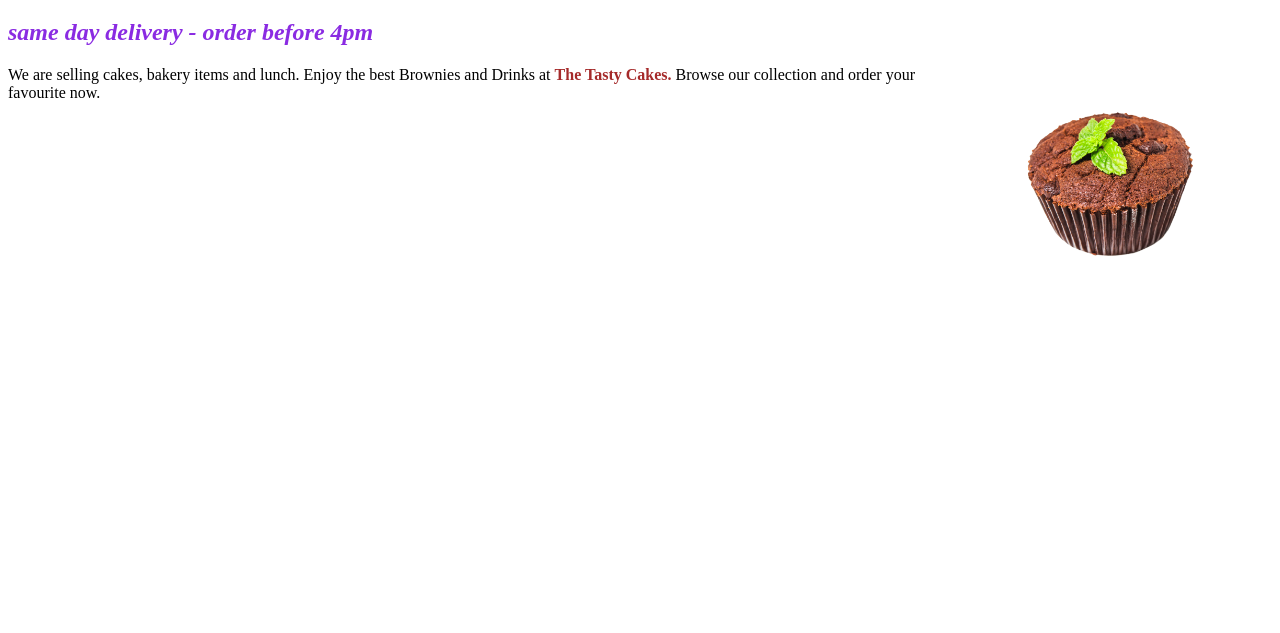
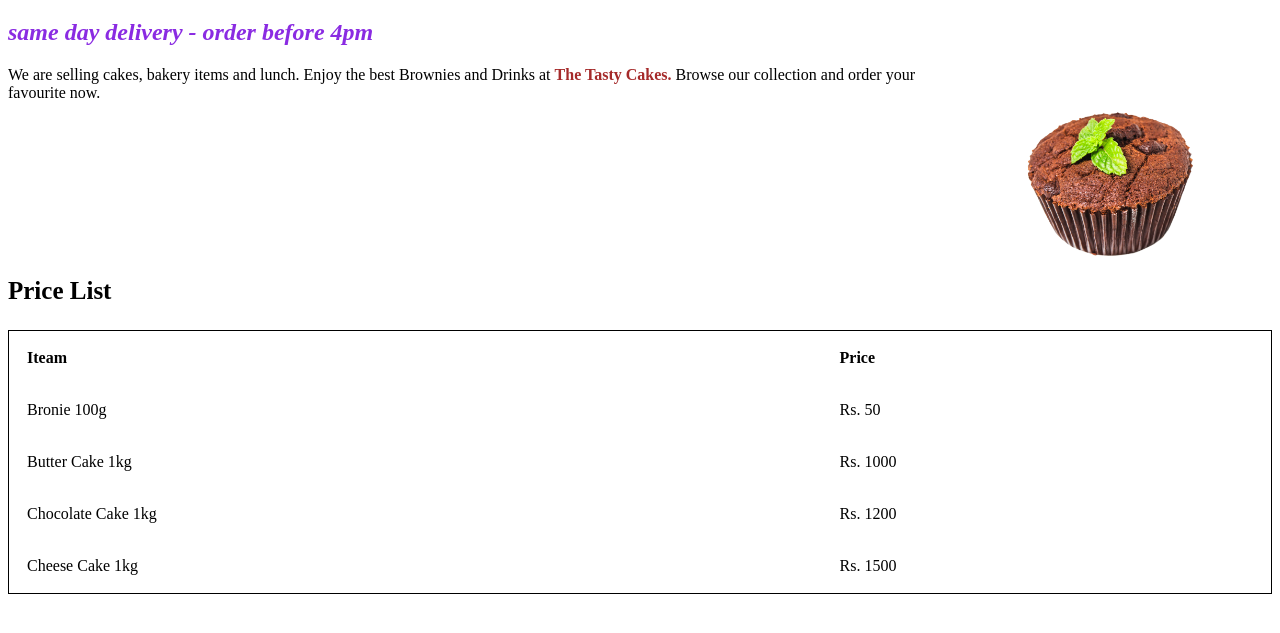
Before and after one commit to RagavanKulachchelvam/Guided-Project-on-CODL-UOM-Using-Basic-HTML-and-CSS, a plain HTML site: page index.html in a window 1280 px wide. Shown: the part 87-720 px from the top of the page. Drawn offline with Linux system fonts and the light colour scheme.

Commit message:
create the price list table

```diff
--- a/index.html
+++ b/index.html
@@ -13,5 +13,30 @@
         <img src="image-01.png" width="320px" alt="cake picture">
         <p>We are selling cakes, bakery items and lunch. Enjoy the best Brownies and Drinks at
             <strong style="color:brown">The Tasty Cakes.</strong> Browse our collection and order your favourite now.</p>
+
+            <p class="pricetopic">Price List</p>
+
+            <table>
+                <tr>
+                    <th>Iteam</th>
+                    <th>Price</th>
+                </tr>
+                <tr>
+                    <td>Bronie 100g</td>
+                    <td>Rs. 50</td>
+                </tr>
+                <tr>
+                    <td>Butter Cake 1kg</td>
+                    <td>Rs. 1000</td>
+                </tr>
+                <tr>
+                    <td>Chocolate Cake 1kg</td>
+                    <td>Rs. 1200</td>
+                </tr>
+                <tr>
+                    <td>Cheese Cake 1kg</td>
+                    <td>Rs. 1500</td>
+                </tr>
+            </table>
     </body>
 </html>
--- a/style.css
+++ b/style.css
@@ -6,3 +6,20 @@
 img{
     float: right;
 }
+
+.pricetopic{
+    font-size: 25px;
+    font-weight: bold;
+    padding-top: 150px;
+}
+
+table{
+    border: 1px solid black;
+    width: 100%;
+}
+
+td,
+th{
+    text-align: left;
+    padding: 16px;
+}
```
